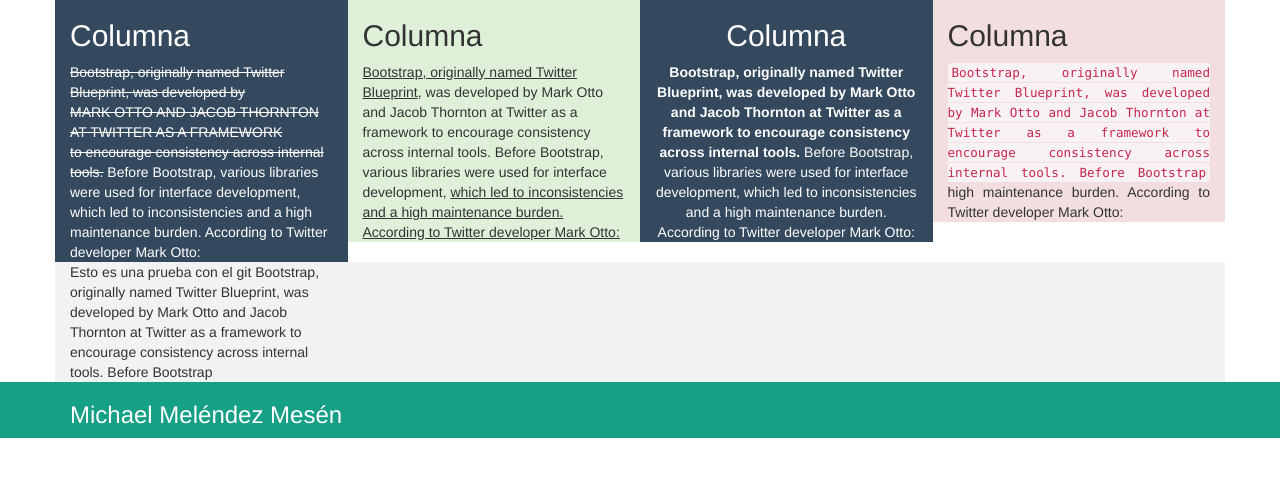
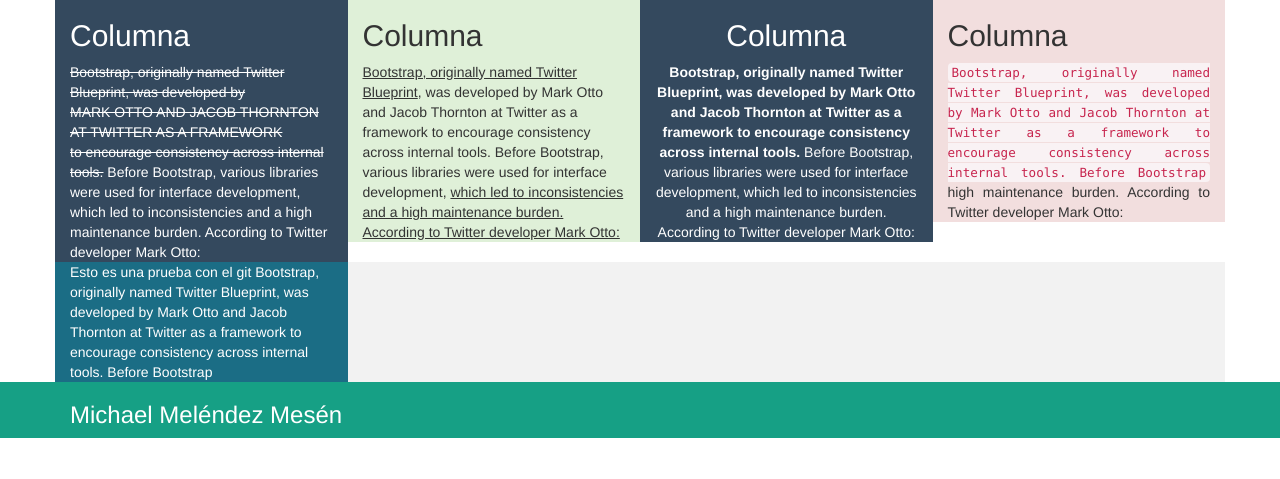
Before and after one commit to Melendez05/aprendiendoGit, a PHP site: page / in a window 1280 px wide. Shown: the part 321-800 px from the top of the page. Run offline with PHP 8.4, Linux system fonts and the light colour scheme.

Commit message:
Se hizo un cambio de color en el css

```diff
--- a/style/css/style.css
+++ b/style/css/style.css
@@ -20,7 +20,7 @@ footer{
     background: #16a085;
     color: #fff;
 }
-color2 {
-    background: #34495e;
+.color2 {
+    background: #1b6d85;
     color: #fff
 }
```
